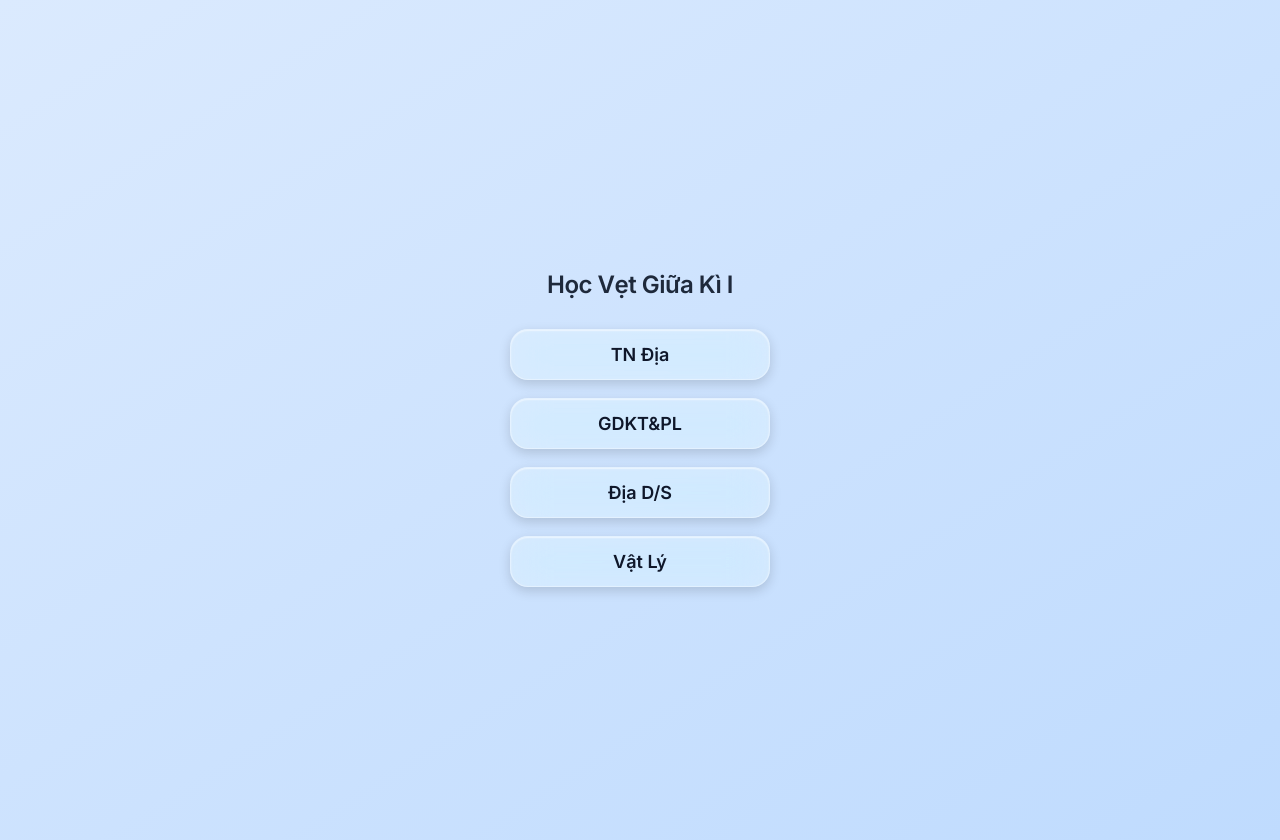
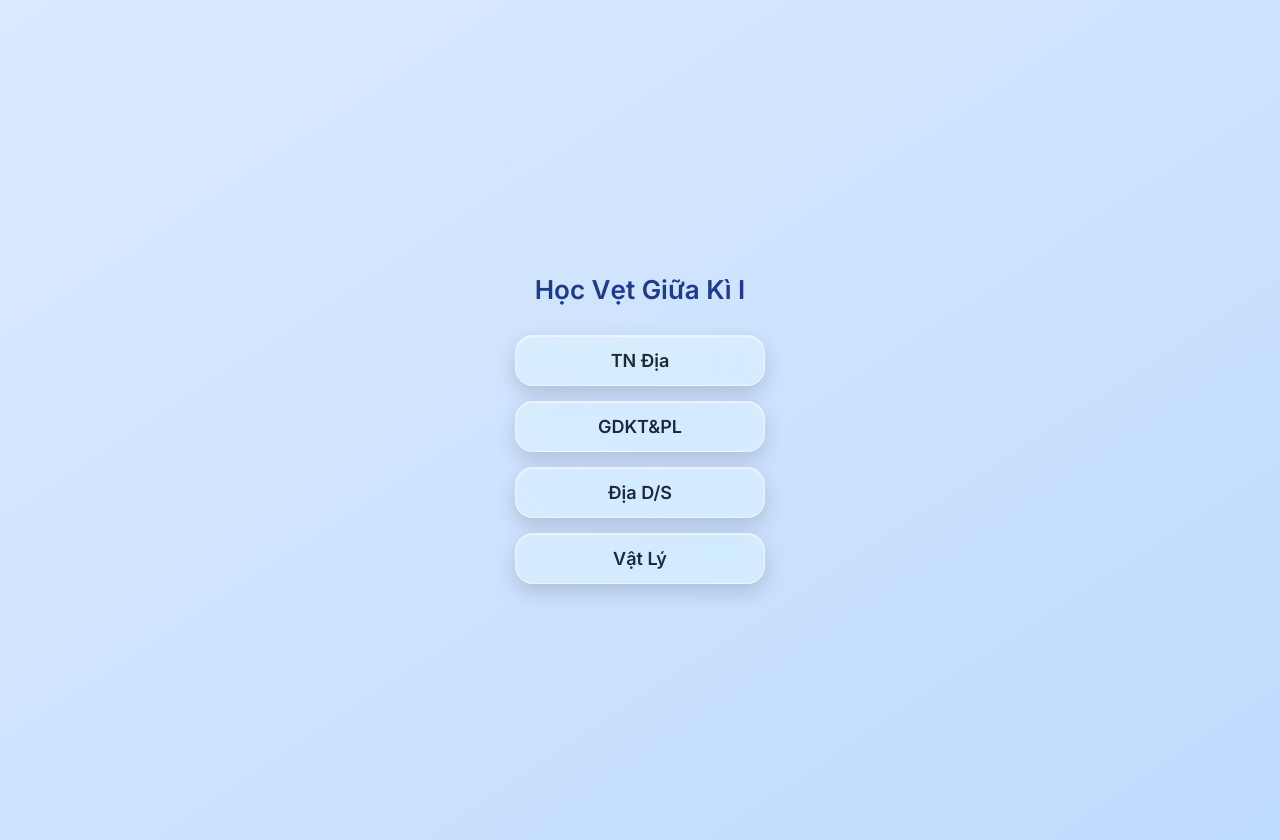
Before and after one commit to DuongKhongNgot/mayconga, a plain HTML site: page index.html in a window 1280 px wide. Drawn offline with Linux system fonts and the light colour scheme.

Commit message:
liquid glass butten

```diff
--- a/style.css
+++ b/style.css
@@ -1,4 +1,3 @@
-/* Font giống iOS */
 @import url('https://fonts.googleapis.com/css2?family=Inter:wght@300;400;500;600&display=swap');
 
 body {
@@ -11,72 +10,66 @@ body {
   min-height: 100vh;
   margin: 0;
   padding: 20px;
-  color: #0f172a;
 }
 
-/* Title nhẹ nhàng */
+/* Title */
 h1 {
-  font-size: 24px;
-  font-weight: 600;
+  font-size: 26px;
+  font-weight: 700;
   margin-bottom: 30px;
-  color: #1e293b;
-  letter-spacing: -0.5px;
+  color: #1e3a8a;
 }
 
-/* Layout button */
+/* Button layout */
 .button-container {
   display: flex;
   flex-direction: column;
-  gap: 18px;
-  width: 260px;
+  gap: 15px;
+  width: 250px;
 }
 
-/* LIQUID GLASS BUTTON */
+/* Liquid Glass buttons */
 .btn {
-  padding: 14px 0;
+  padding: 14px;
   font-size: 18px;
   font-weight: 600;
   text-align: center;
+  border-radius: 18px;
   text-decoration: none;
-  border-radius: 18px;
+  color: #1e293b;
 
-  /* Liquid glass effect */
-  background: rgba(255, 255, 255, 0.25);
-  backdrop-filter: blur(18px) saturate(160%);
-  -webkit-backdrop-filter: blur(18px) saturate(160%);
-  border: 1px solid rgba(255, 255, 255, 0.35);
+  background: rgba(255, 255, 255, 0.30);
+  backdrop-filter: blur(18px) saturate(170%);
+  -webkit-backdrop-filter: blur(18px) saturate(170%);
+  border: 1px solid rgba(255, 255, 255, 0.45);
 
-  /* light gloss layer */
   box-shadow:
-    0 4px 12px rgba(0, 0, 0, 0.15),
+    0 8px 20px rgba(0, 0, 0, 0.15),
     inset 0 1px 1.5px rgba(255, 255, 255, 0.6);
 
-  color: #0f172a;
   transition: 0.25s ease;
 
-  /* Fade in animation */
   opacity: 0;
   transform: translateY(12px);
   animation: fadeUp 0.55s ease forwards;
 }
 
-/* Hover liquid lift */
+/* Hover & click */
 .btn:hover {
-  transform: translateY(-4px) scale(1.03);
+  transform: translateY(-3px) scale(1.03);
+  background: rgba(255, 255, 255, 0.38);
   box-shadow:
-    0 8px 20px rgba(0, 0, 0, 0.22),
-    inset 0 1px 1.8px rgba(255, 255, 255, 0.6);
-  background: rgba(255, 255, 255, 0.32);
+    0 12px 26px rgba(0, 0, 0, 0.22),
+    inset 0 1px 2px rgba(255, 255, 255, 0.7);
 }
 
-/* Click press */
 .btn:active {
   transform: scale(0.96);
-  box-shadow: 0 4px 8px rgba(0, 0, 0, 0.18);
+  box-shadow: 0 4px 10px rgba(0,0,0,0.18);
 }
 
-/* Keyframe animation */
+/* Animation */
 @keyframes fadeUp {
-  0% { opacity: 0; transform: translateY(14px); }
+  0% { opacity: 0; transform: translateY(15px); }
   100% { opacity: 1; transform: translateY(0); }
 }
```
